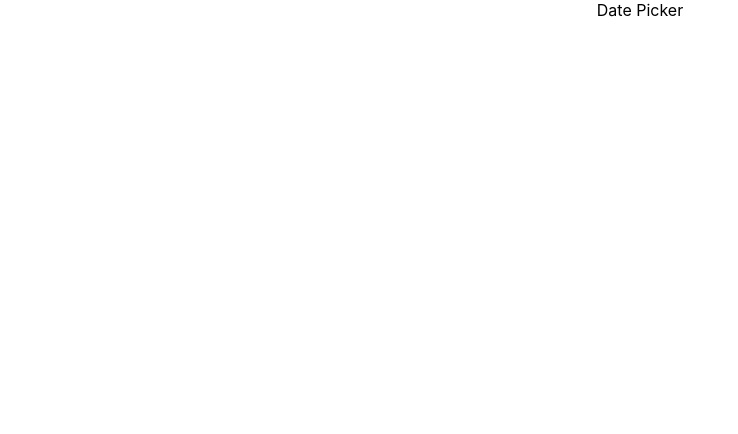
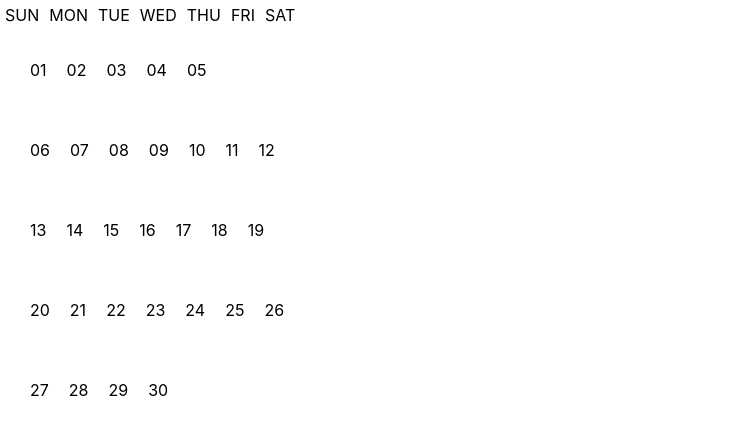
Before and after one commit to MuhammadSaadQadeer/datepicker, a React (Create React App) app: page / in a window 1280 px wide. Shown: the top 434 px of the page, without its empty margins (0-738 px from the left). Built offline with nearby package versions, Linux system fonts and the light colour scheme.

Commit message:
chore: add basic calendar matrix

```diff
--- a/package.json
+++ b/package.json
@@ -6,6 +6,7 @@
     "@testing-library/jest-dom": "^4.2.4",
     "@testing-library/react": "^9.3.2",
     "@testing-library/user-event": "^7.1.2",
+    "date-fns": "^2.16.1",
     "react": "^16.13.1",
     "react-dom": "^16.13.1",
     "react-scripts": "3.4.3"
--- a/src/App.js
+++ b/src/App.js
@@ -1,10 +1,27 @@
-import React from 'react';
-import './App.css';
+import React from "react";
+import "./App.css";
+import { getCalendarData } from "./utils";
 
 function App() {
   return (
     <div className="App">
-      <h>Date Picker</h>
+      <div style={{ display: "flex", flexDirection: "row"}}>
+        {["SUN", "MON", "TUE", "WED", "THU", "FRI", "SAT"].map((item) => {
+          return <div style={{padding: 5}}>{item}</div>;
+        })}
+      </div>
+      {getCalendarData().map((item) => {
+        return (
+          <div style={{ display: "flex", flexDirection: "row" , padding:20}}>
+            {item.map((col) => {
+              return (
+                <div style={{ padding: 10 }}>{`${col.date}`} </div>
+              );
+            })}
+            <br />
+          </div>
+        );
+      })}
     </div>
   );
 }
--- /dev/null
+++ b/src/utils.js
@@ -0,0 +1,76 @@
+import {
+    getYear,
+    getMonth,
+    addDays,
+    startOfWeek,
+    format,
+    isMonday,
+    isTuesday,
+    isWednesday,
+    isThursday,
+    isFriday,
+    isSaturday,
+    isSunday,
+    isThisMonth
+  } from "date-fns";
+
+  const rows = range(6);
+  const cols = range(7);
+
+  function range(n) {
+    return [...Array(n).keys()];
+  }
+
+  function getDayName(date) {
+    if (isMonday(date)) {
+      return "MO";
+    }
+    if (isTuesday(date)) {
+      return "TU";
+    }
+    if (isWednesday(date)) {
+      return "WED";
+    }
+    if (isThursday(date)) {
+      return "THU";
+    }
+    if (isFriday(date)) {
+      return "FRI";
+    }
+    if (isSaturday(date)) {
+      return "SAT";
+    }
+    if (isSunday(date)) {
+      return "SUN";
+    }
+  }
+
+  export function getCalendarData(
+    { year, month, weekStartsOn } = {
+      year: getYear(new Date()),
+      month: getMonth(new Date()),
+      weekStartsOn: 0
+    }
+  ) {
+    const matrix = [];
+    const date = new Date(year, month);
+    let curDate = startOfWeek(date, { weekStartsOn });
+
+    rows.forEach((row) => {
+      const week = [];
+      cols.forEach((col) => {
+          if(isThisMonth(curDate)){
+            week.push({
+                day: getDayName(curDate),
+                date: format(curDate, "dd")
+              });
+          }
+
+        curDate = addDays(curDate, 1);
+      });
+
+      matrix.push(week);
+    });
+
+    return matrix;
+  }
```
